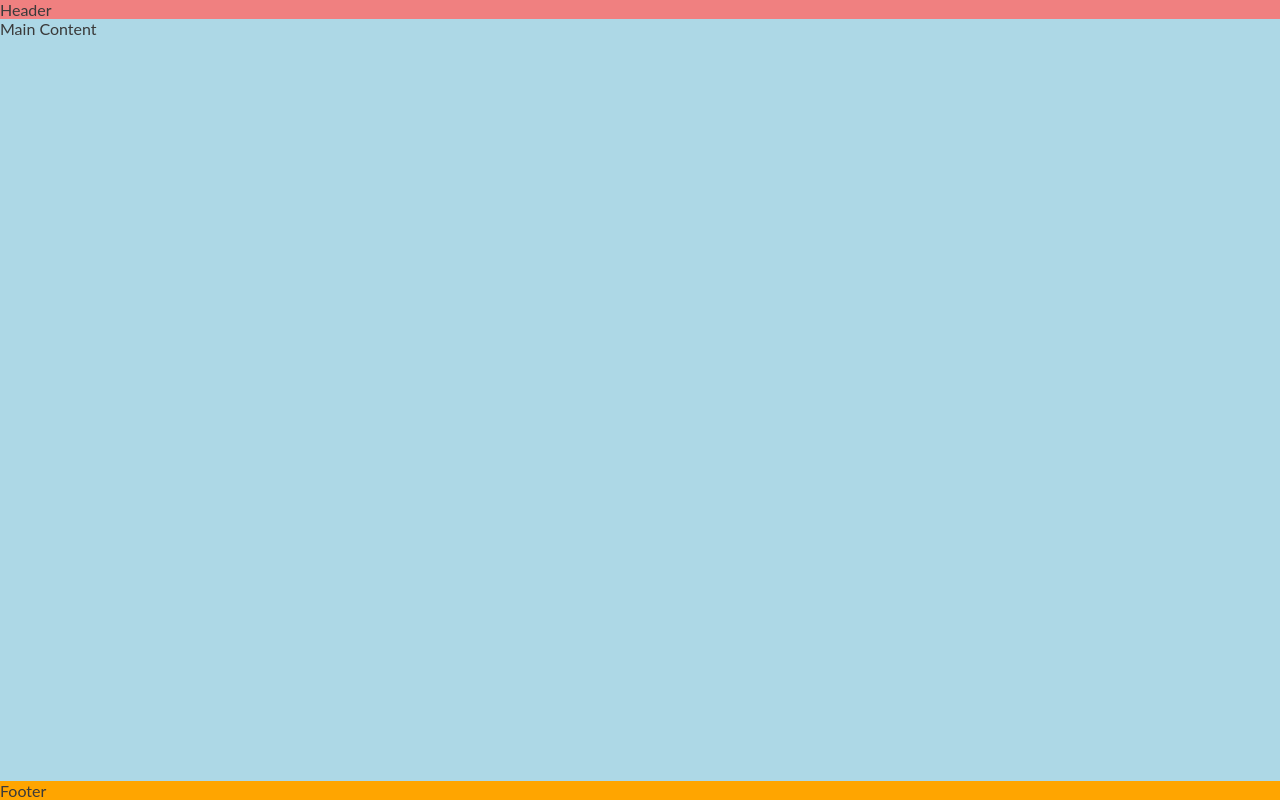
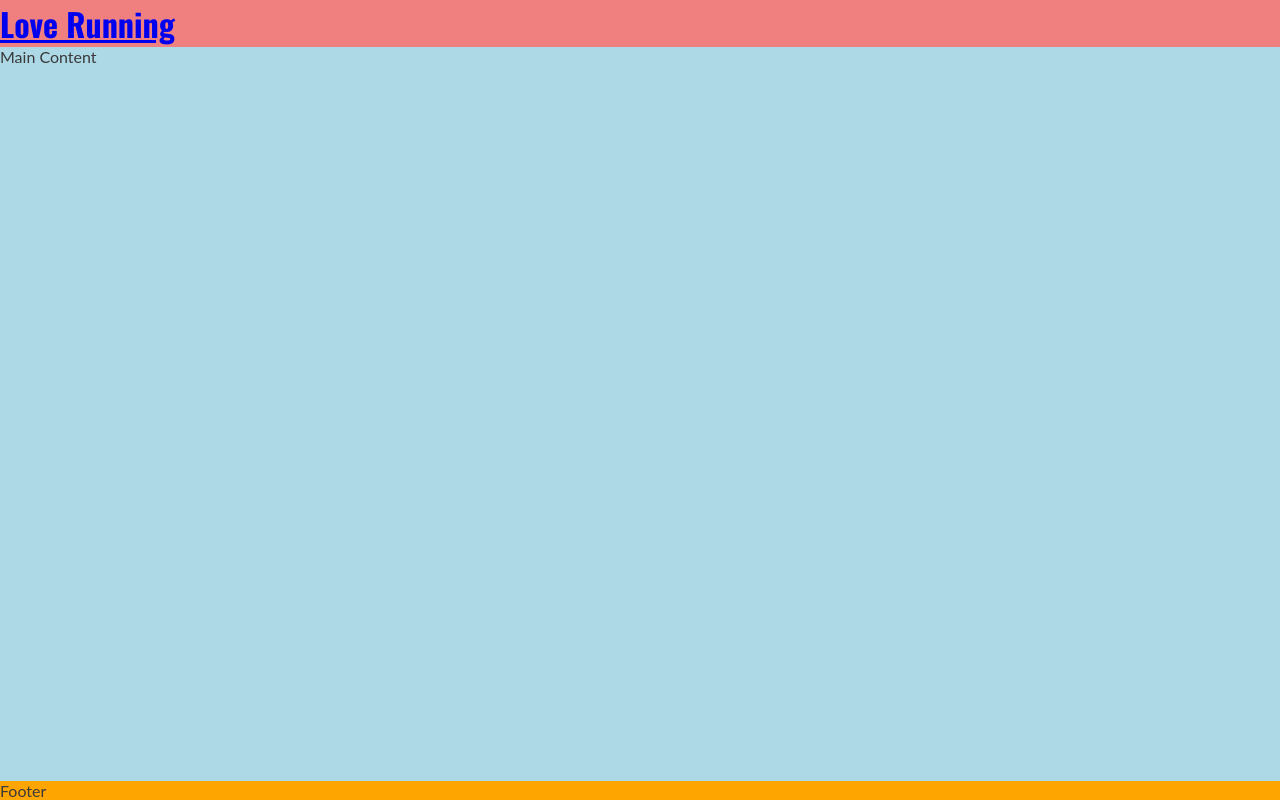
Before and after one commit to Allano256/new-runnning, a plain HTML site: page index.html in a window 1280 px wide. Drawn offline with nearby package versions, Linux system fonts and the light colour scheme.

Commit message:
add logo to header and oswald

```diff
--- a/assets/css/style.css
+++ b/assets/css/style.css
@@ -25,6 +25,10 @@ header {
     background-color: lightcoral;
 }
 
+h1 {
+     font-family: 'oswald' , sans-serif;
+}
+
 /*main*/
 main {
     background-color: lightblue;
--- a/index.html
+++ b/index.html
@@ -36,12 +36,15 @@
     />
 
     <!--stylesheet-->
-    <link rel="stylesheet" href="assets/css/style.css">
-
+    <link rel="stylesheet" href="assets/css/style.css" />
   </head>
   <body>
     <!--A header-->
-    <header>Header</header>
+    <header>
+      <a href="index.html">
+        <h1 id="logo">Love Running</h1>
+      </a>
+    </header>
 
     <!--Main content-->
     <main>Main Content</main>
```
